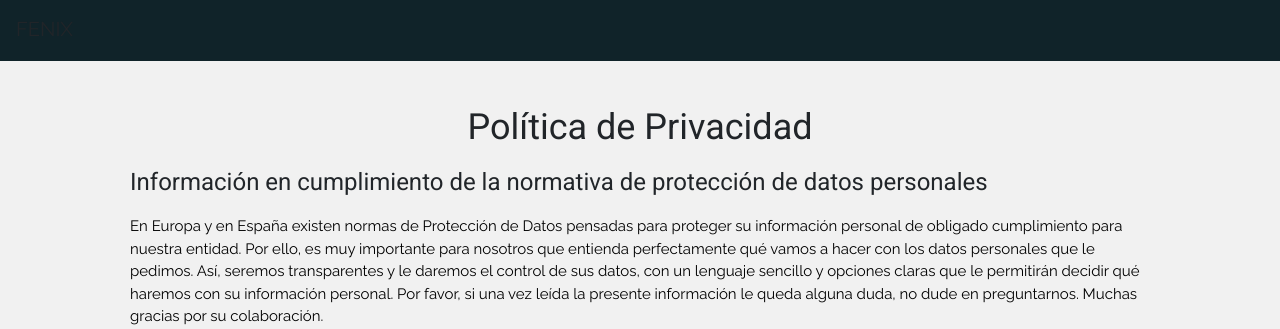
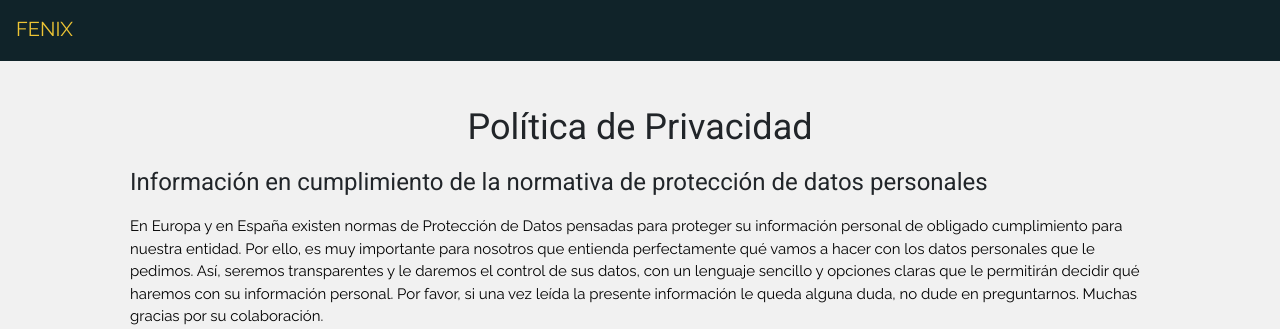
Before and after one commit to Eapu/fenixgc, a Django app: page /privacidad/ in a window 1280 px wide. Shown: the top 329 px of the page. Run offline with Django 3.2, Linux system fonts and the light colour scheme; parts of the project's set-up code (start-up, migrations or seed data) failed here and were passed over; some libraries are stand-ins or nearby versions; some web fonts are replaced.

Commit message:
add changes

```diff
--- a/green/templates/green/privacidad.html
+++ b/green/templates/green/privacidad.html
@@ -89,7 +89,7 @@ li.nav a {
 
 
 <ul class="nav">
-  <li class="nav"><a class="active" href="/" style="color: #212529;">FENIX</a></li>
+  <li class="nav"><a class="active" href="/" style="color: #EEC534;">FENIX</a></li>
 </ul>
  <div class="container" style="padding: 90px 130px 50px 130px" >
 
```
